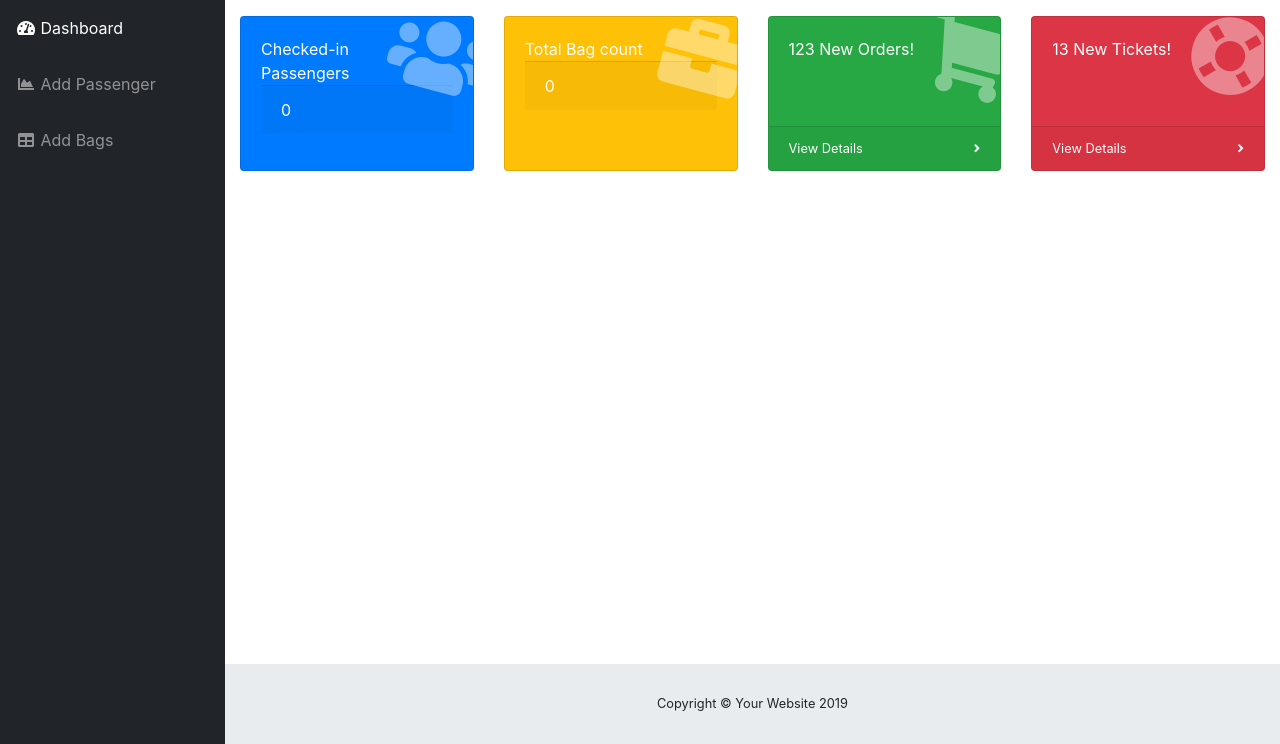
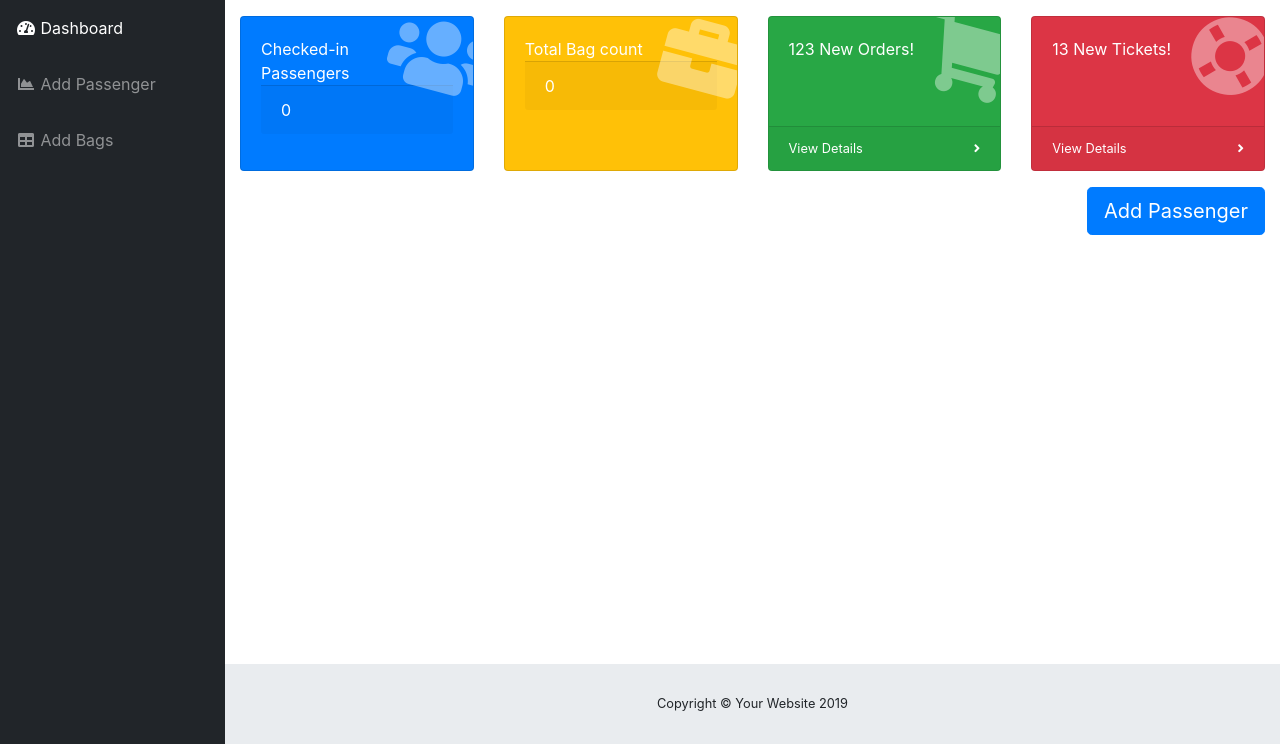
Before and after one commit to sank8dalvi/clink, a Flask app: page / in a window 1280 px wide. Shown: the part 56-800 px from the top of the page. Run offline with Flask 2, Linux system fonts and the light colour scheme; data that the repository does not hold is empty; some libraries are stand-ins or nearby versions.

Commit message:
Add Passenger button

```diff
--- a/case/templates/index.html
+++ b/case/templates/index.html
@@ -115,6 +115,7 @@
             </div>
           </div>
         </div>
+        <button style="float:right" type="button" class="btn btn-primary btn-lg">Add Passenger</button>
 
 
       </div>
```
